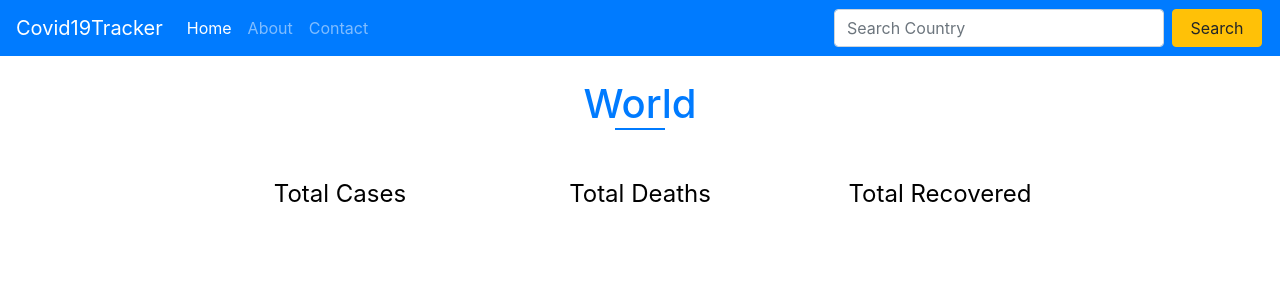
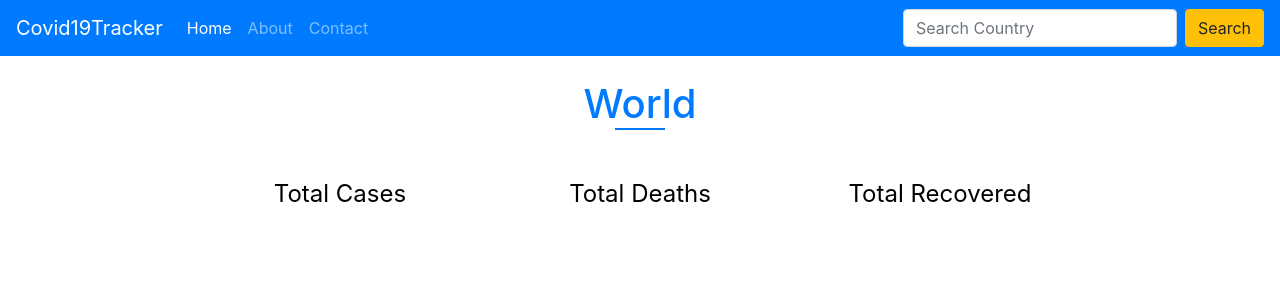
Before and after one commit to ajay-lingayat/Covid19Tracker, a Django app: template templates/Tracker/index.html in a window 1280 px wide. Shown: the top 292 px of the page. Run offline with Django 3.2, Linux system fonts and the light colour scheme; the template is opened without the code that fills it, so the values that code supplies are empty; some libraries are stand-ins or nearby versions.

Commit message:
Initial commit

```diff
--- a/templates/Tracker/country.html
+++ b/templates/Tracker/country.html
@@ -54,10 +54,10 @@
 
                 <ul class="navbar-nav ml-auto">
                     <li class="nav-item">
-                        <form action="/country" method="POST" class="form-inline" id="navBarSearchForm" style="width: 430px !important;">
+                        <form action="/country" method="POST" class="form-inline" id="navBarSearchForm">
                           {% csrf_token %}
-                            <input class="form-control mr-lg-2" name="country" type="search" placeholder="Search Country" aria-label="Search" style="width: 330px !important;">
-                            <button class="btn btn-warning my-2 my-sm-0" type="submit" style="width: 90px !important;">Search</button>
+                            <input class="form-control mr-lg-2" name="country" type="search" placeholder="Search Country" aria-label="Search">
+                            <button class="btn btn-warning my-2 my-sm-0" type="submit">Search</button>
                         </form>
                     </li>
                 </ul>
--- a/templates/Tracker/index.html
+++ b/templates/Tracker/index.html
@@ -54,10 +54,10 @@
 
             <ul class="navbar-nav ml-auto">
                 <li class="nav-item">
-                    <form action="country" method="POST" class="form-inline" id="navBarSearchForm" style="width: 430px !important;">
+                    <form action="country" method="POST" class="form-inline" id="navBarSearchForm">
                       {% csrf_token %}
-                        <input class="form-control mr-lg-2" name="country" type="search" placeholder="Search Country" aria-label="Search" style="width: 330px !important;">
-                        <button class="btn btn-warning my-2 my-sm-0" type="submit" style="width: 90px !important;">Search</button>
+                        <input class="form-control mr-lg-2" name="country" type="search" placeholder="Search Country" aria-label="Search">
+                        <button class="btn btn-warning my-2 my-sm-0" type="submit">Search</button>
                     </form>
                 </li>
             </ul>
```
